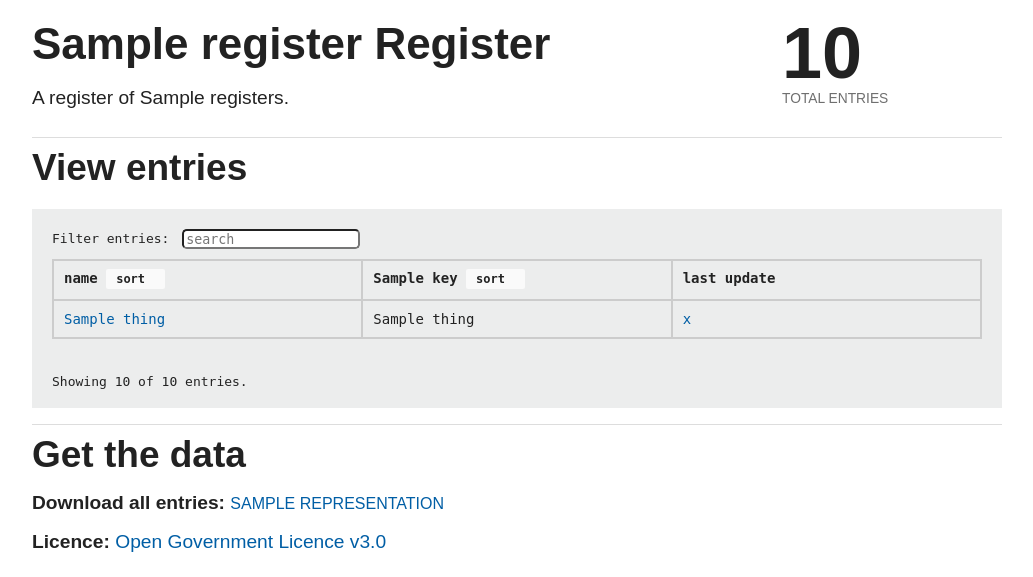
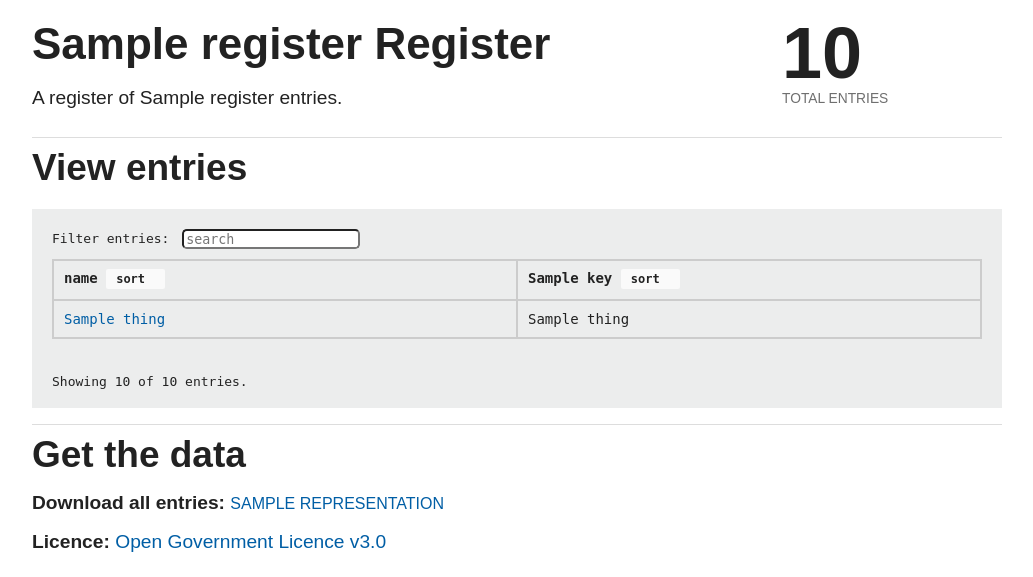
Before and after one commit to openregister/openregister-flask, a Flask app: template application/templates/things.html in a window 1280 px wide. Shown: the part 45-622 px from the top of the page, without its empty margins (123-1156 px from the left). Run offline with Flask 2, Linux system fonts and the light colour scheme; the template is opened without the code that fills it: most values are stand-ins (such as "Sample title", 1, 10 or a date in 2020); parts of the project's set-up code (start-up, migrations or seed data) failed here and were passed over.

Commit message:
Pulled pluralism, for now

```diff
--- a/application/templates/things.html
+++ b/application/templates/things.html
@@ -12,7 +12,7 @@
 
           <div class="medium-9 small-12 columns">
             <h1>{{ register.name }} Register</h1>
-            <p>A register of {{ register.name }}s.</p>
+            <p>A register of {{ register.name }} entries.</p>
           </div>
 
           <div class="medium-3 small-12 columns metadata">
@@ -41,7 +41,6 @@
               {% for key in thing_keys %}
                 <th>{{ key }} <span class="sort" data-sort="{{ key }}">sort</span></td>
               {% endfor %}
-                <th>last update</th>
               </tr>
               </tr>
             </thead>
@@ -54,7 +53,6 @@
               {% for key in thing_keys %}
                 <td class="{{ key }}">{{ thing[key]|datatype(key) }}</td>
               {% endfor %}
-                <td class="hash"><a href="/hash/{{ hash }}">{{ hash }}</a></td>
               </tr>
               {% endfor %}
 
```
